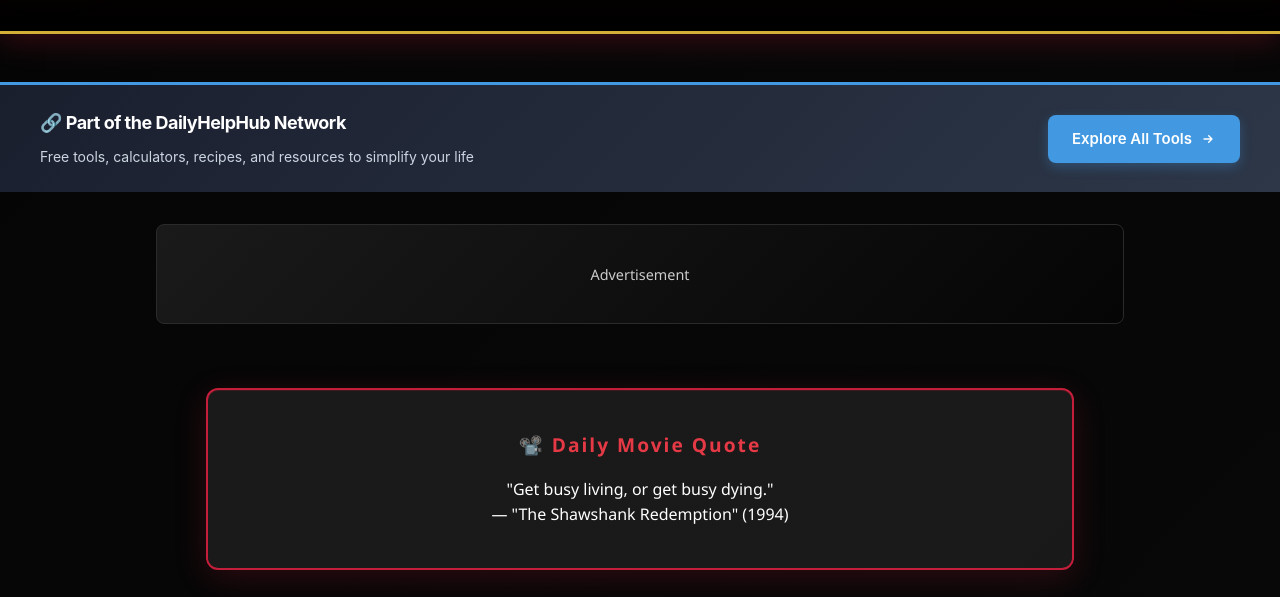
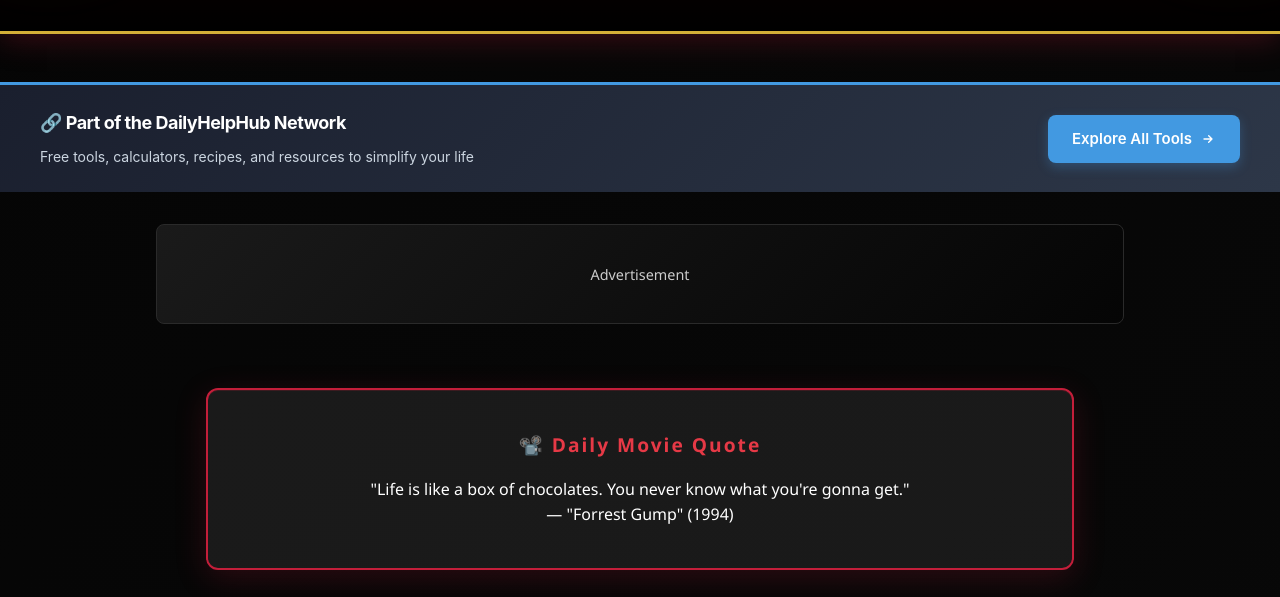
Before and after one commit to travman1993/RandomMovie, a plain HTML site: page index.html in a window 1280 px wide. Shown: the part 203-800 px from the top of the page. Drawn offline with Linux system fonts and the light colour scheme.

Commit message:
new movie quote

```diff
--- a/index.html
+++ b/index.html
@@ -72,9 +72,9 @@
         <section class="daily-quote-section">
                 <h2 class="quote-title">📽️ Daily Movie Quote</h2>
                 <blockquote>
-                    "Get busy living, or get busy dying."
+                    "Life is like a box of chocolates. You never know what you're gonna get."
                 </blockquote>
-                <p>— "The Shawshank Redemption" (1994)</p>
+                <p>— "Forrest Gump" (1994)</p>
         </section>
 
         <!-- Movie Generator Section -->
```
